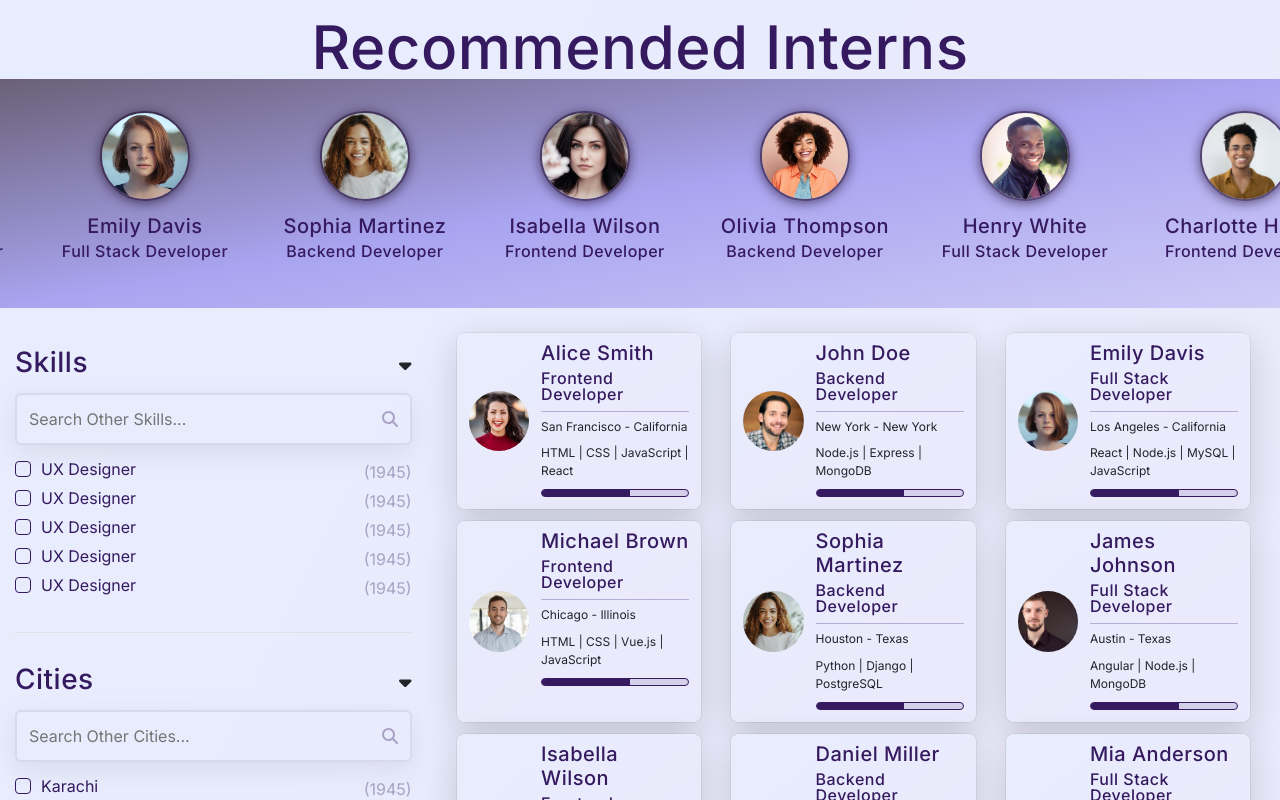
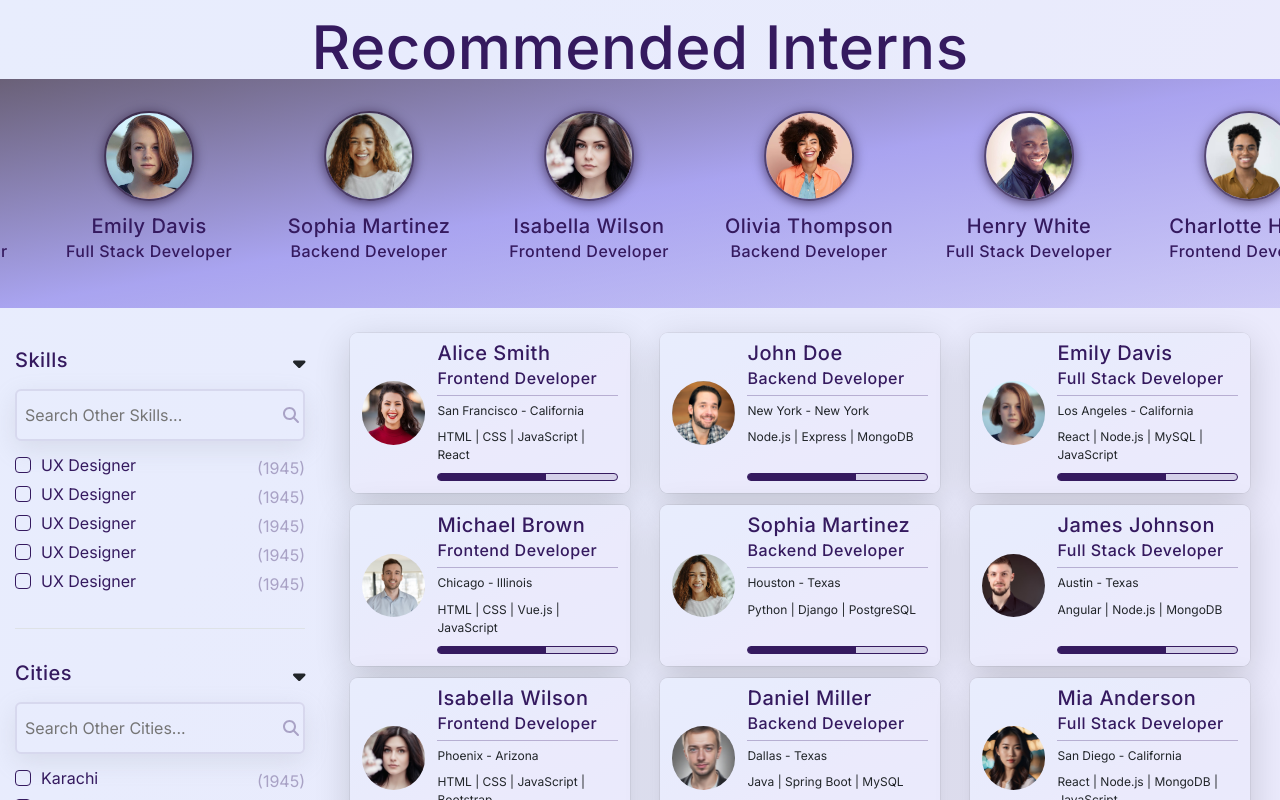
Before and after one commit to DeveloperKhurram/reactInterns, a React (Vite) app: page / in a window 1280 px wide. Shown: the top 800 px of the page. Built offline with nearby package versions, Linux system fonts and the light colour scheme.

Commit message:
smallSidebar css updated

```diff
--- a/src/components/sidebar.css
+++ b/src/components/sidebar.css
@@ -19,7 +19,7 @@
   display: flex;
   align-items: center;
   justify-content: center;
-  padding: 1.2rem;
+  padding: 1.2rem 0.4rem 1.2rem 0;
   margin-bottom: 1.2rem;
   width: 100%;
   border: 0.2rem solid #351a5f18;
@@ -39,6 +39,10 @@
 
 .search-box:focus-within {
   border: 0.2rem solid #351a5f;
+}
+
+.search-box input {
+  margin-left: 0.8rem;
 }
 
 .search-box .faSearch {
@@ -75,13 +79,13 @@
 
 .search-box input[type="text"],
 .skill-type label {
-  font-size: 1.6rem;
+  font-size: clamp(1.2rem, 1.6vw, 1.6rem);
   font-weight: 400;
   color: #351a5f;
 }
 
 .skill-row span {
-  font-size: 1.6rem;
+  font-size: clamp(1.2rem, 1.6vw, 1.6rem);
   font-weight: 400;
   color: #351a5f59;
 }
@@ -115,8 +119,7 @@ input[type="checkbox"]:checked::before {
 }
 
 @media (width <= 768px) {
-  .large-sidebar{
+  .large-sidebar {
     display: none;
   }
-
 }
--- a/src/components/smallSidebar.css
+++ b/src/components/smallSidebar.css
@@ -21,7 +21,7 @@
     #ebeafc
   );
 
-  padding: 2.8rem;
+  padding: 2.8rem 1.2rem;
 
   display: flex;
   flex-direction: column;
@@ -81,6 +81,9 @@
   margin-bottom: 1.6rem;
   border-bottom: 0.1rem solid #351a5f30;
   padding-bottom: 2rem;
+
+  display: flex;
+  justify-content: space-between;
 }
 
 .body-heading .faClose {
--- a/src/elements/SearchBox.jsx
+++ b/src/elements/SearchBox.jsx
@@ -6,7 +6,7 @@ const SearchBox = ({ name }) => {
   // const placeholderText = typeof name === 'string' ? name : '';
 
   return (
-    <div className="search-box ">
+    <div className="search-box">
       <input
         type="text"
         name={`${name}`}
--- a/src/elements/SidebarHeading.jsx
+++ b/src/elements/SidebarHeading.jsx
@@ -5,7 +5,7 @@ import { faCaretDown } from "@fortawesome/free-solid-svg-icons";
 const SidebarHeading = ({ heading }) => {
   return (
     <div className="skill-header ">
-      <h2>{heading}</h2>
+      <h3>{heading}</h3>
       <FontAwesomeIcon icon={faCaretDown} className="faCaretDown" />
     </div>
   );
--- a/src/pages/HomePage.jsx
+++ b/src/pages/HomePage.jsx
@@ -6,10 +6,10 @@ const HomePage = () => {
       <Header />
       <div className="container-fluid">
         <div className="row">
-          <div className="col-md-4 large-sidebar">
+          <div className="col-md-4 col-lg-4 col-xl-3 large-sidebar">
             <Sidebar />
           </div>
-          <div className="col-lg-8 main-bar col-md-12 d-flex flex-column">
+          <div className="col-lg-8 col-xl-9 main-bar col-md-12 d-flex flex-column">
             <div className="smallSideBar align-self-center mb-4">
               <SmallSideBar />
             </div>
```
